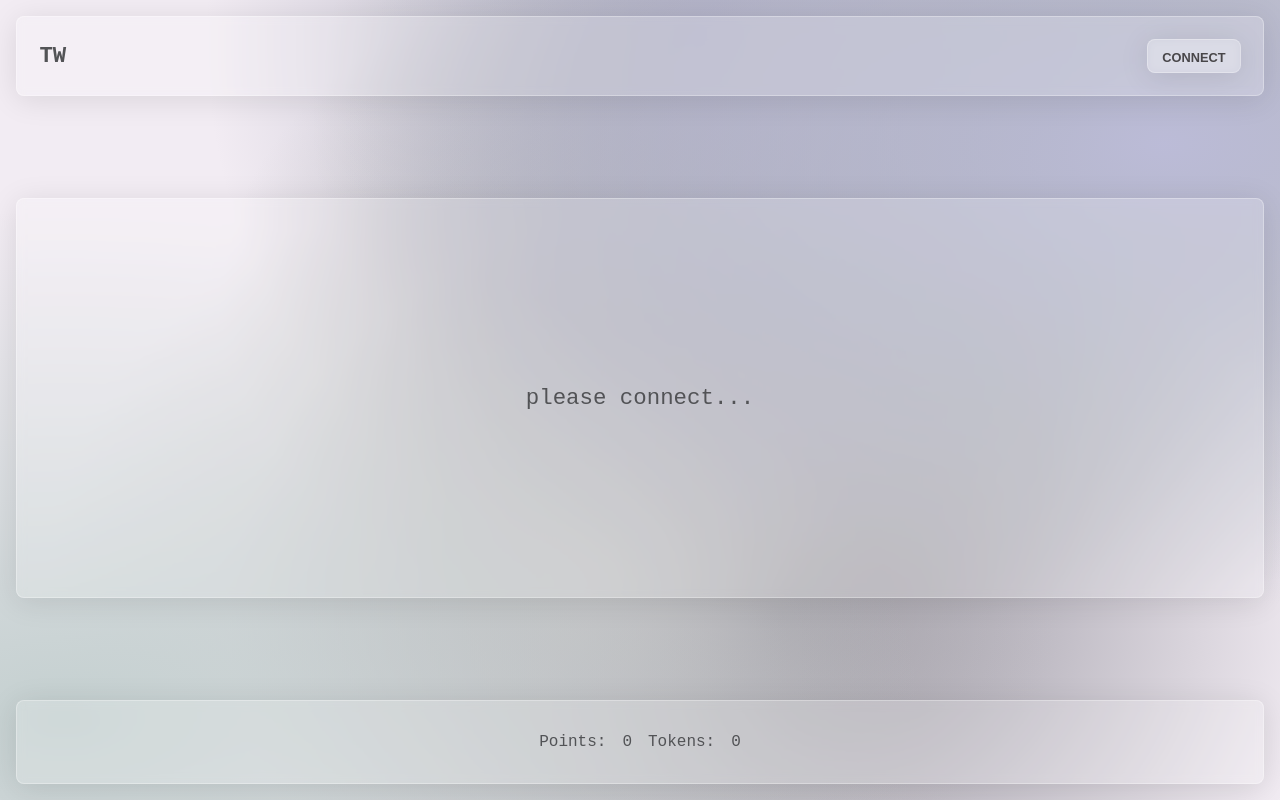
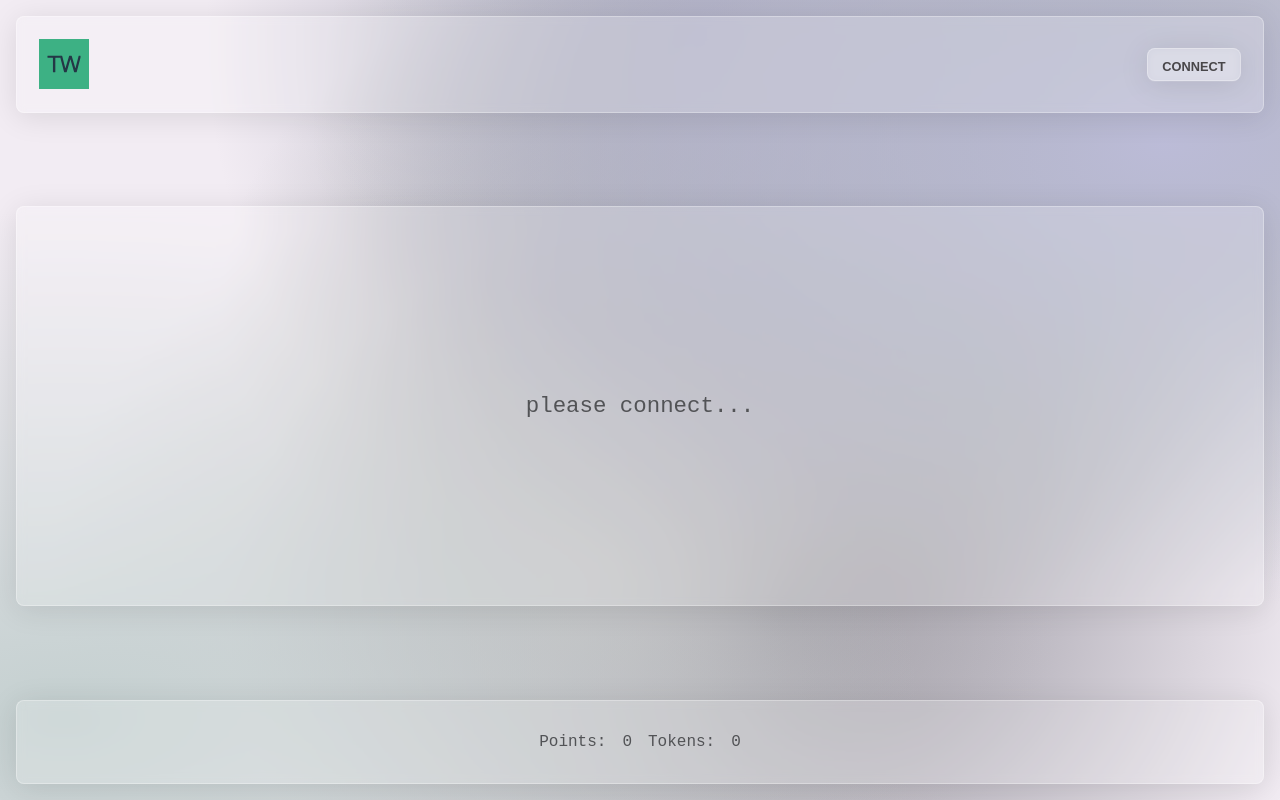
Before and after one commit to b3Rhunter/law-token-v5, a React (Create React App) app: page / in a window 1280 px wide. Built offline with nearby package versions, Linux system fonts and the light colour scheme.

Commit message:
Add files via upload

```diff
--- a/public/index.html
+++ b/public/index.html
@@ -2,7 +2,7 @@
 <html lang="en">
   <head>
     <meta charset="utf-8" />
-    <link rel="icon" href="%PUBLIC_URL%/favicon.ico" />
+    <link rel="icon" href="%PUBLIC_URL%/logo.svg" />
     <meta name="viewport" content="width=device-width, initial-scale=1" />
     <meta name="theme-color" content="#000000" />
     <meta
@@ -13,7 +13,7 @@
 
     <link rel="manifest" href="%PUBLIC_URL%/manifest.json" />
 
-    <title>Taylor Wessing</title>
+    <title>TaylorWessing</title>
   </head>
   <body>
     <noscript>You need to enable JavaScript to run this app.</noscript>
--- a/src/App.js
+++ b/src/App.js
@@ -2,6 +2,7 @@ import { useState, useEffect } from 'react';
 import { ethers } from 'ethers';
 import ABI from './ABI.json';
 import Notification from './Notification';
+import logo from './images/logo.svg'
 
 function App() {
 
@@ -208,7 +209,7 @@ function App() {
       <div className="loader"></div>
       </div>
       <header className="glass">
-        <h1>TW</h1>
+        <img style={{width: "50px", height: "50px"}} src={logo} alt='logo'/>
         <button className="glass" onClick={connect}>
           {!connected && <p>CONNECT</p>}
           {connected && <p>{userName ? userName : userAddress.substr(0, 6) + "..."}</p>}
```
Also changed, not shown: public/logo.svg (added), src/images/logo.svg (added).
